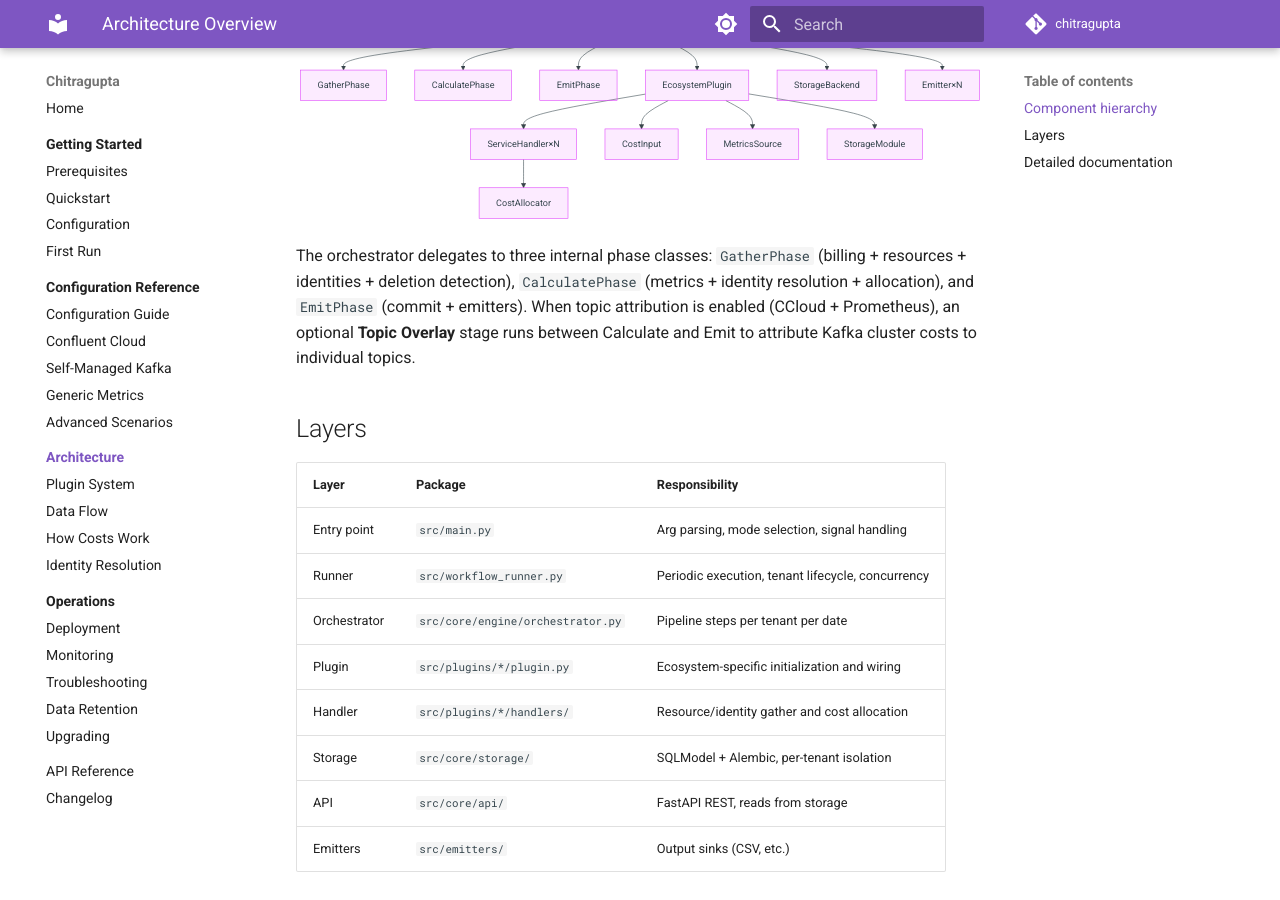
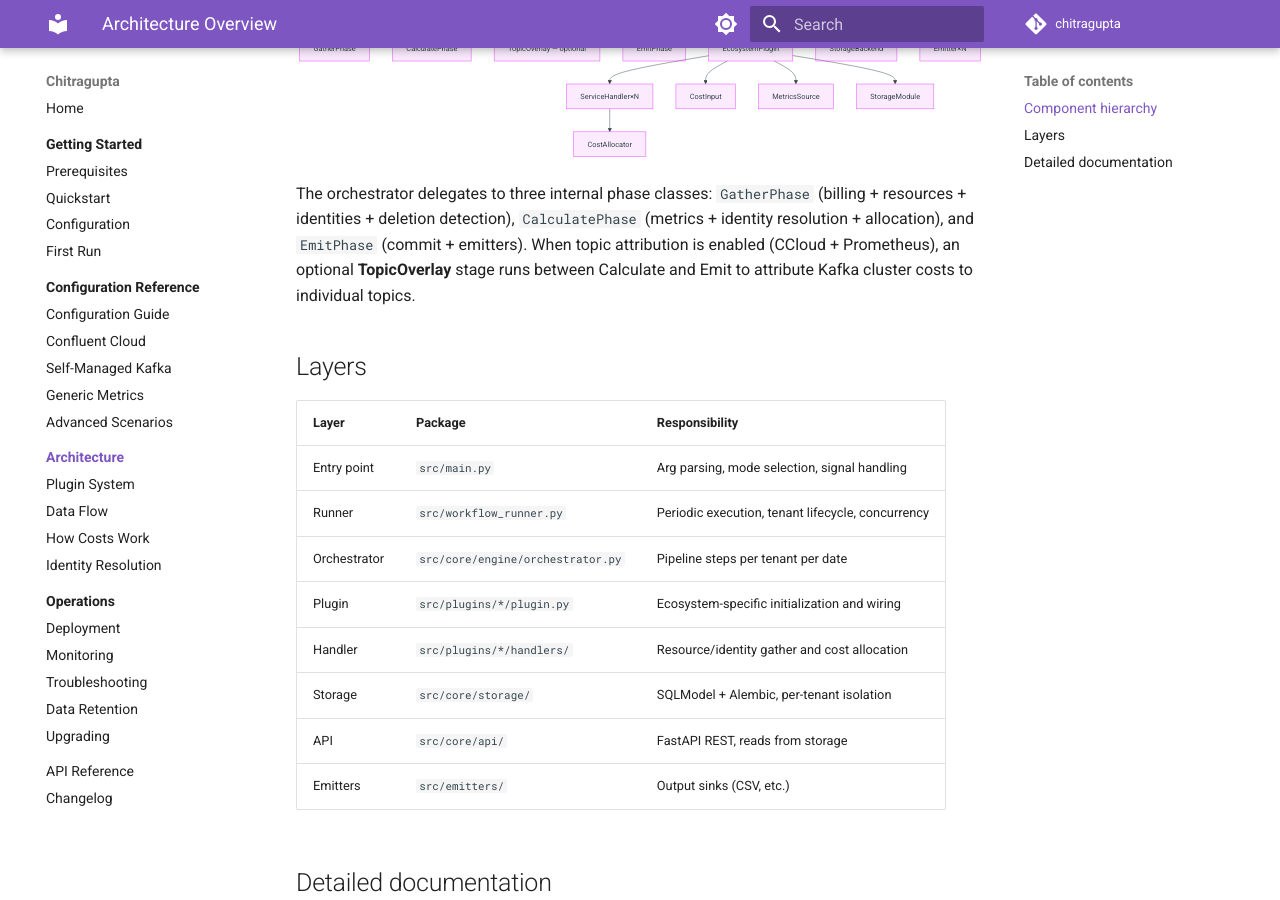
Before and after one commit to E1i2e1122/chitragupta, an MkDocs documentation site: the page built from docs/architecture/index.md, in a window 1280 px wide and 900 px high, scrolled down 407 px. Built offline with MkDocs 1.6.1 and Material for MkDocs 9.7.7, drawn with Linux system fonts in a browser that asks for light colours; comment, search, counter and statistics services are not loaded; the version menu is left out.

Commit message:
Docs: Add TopicOverlay stage to architecture mermaid diagram

````diff
--- a/docs/architecture/index.md
+++ b/docs/architecture/index.md
@@ -10,6 +10,7 @@ graph TD
     B --> C[ChargebackOrchestrator]
     C --> GP[GatherPhase]
     C --> CP[CalculatePhase]
+    C --> TOP[TopicOverlay — optional]
     C --> EP[EmitPhase]
     C --> D[EcosystemPlugin]
     D --> E[ServiceHandler×N]
@@ -21,7 +22,7 @@ graph TD
     C --> J[Emitter×N]
 ```
 
-The orchestrator delegates to three internal phase classes: `GatherPhase` (billing + resources + identities + deletion detection), `CalculatePhase` (metrics + identity resolution + allocation), and `EmitPhase` (commit + emitters). When topic attribution is enabled (CCloud + Prometheus), an optional **Topic Overlay** stage runs between Calculate and Emit to attribute Kafka cluster costs to individual topics.
+The orchestrator delegates to three internal phase classes: `GatherPhase` (billing + resources + identities + deletion detection), `CalculatePhase` (metrics + identity resolution + allocation), and `EmitPhase` (commit + emitters). When topic attribution is enabled (CCloud + Prometheus), an optional **TopicOverlay** stage runs between Calculate and Emit to attribute Kafka cluster costs to individual topics.
 
 ## Layers
 
````
